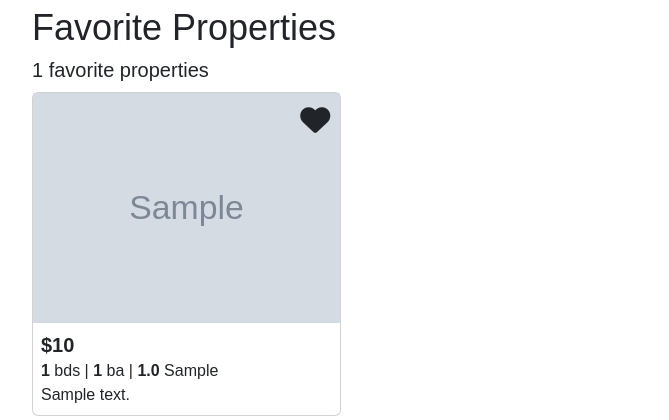
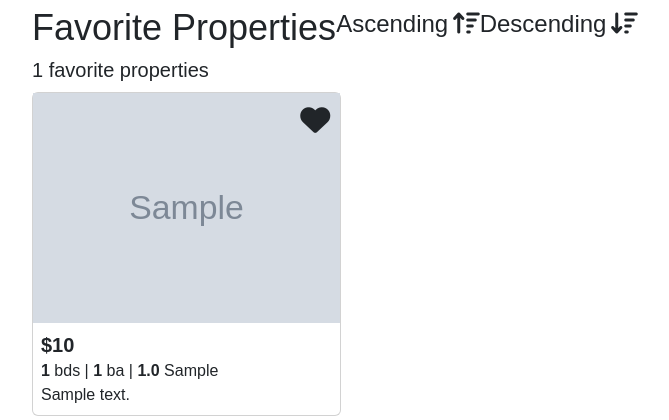
Before and after one commit to oanhle903/home-finder, a Flask app: page /users/1/favorites in a window 1280 px wide. Shown: the part 74-494 px from the top of the page, without its empty margins (128-797 px from the left). Run offline with Flask 3, Linux system fonts and the light colour scheme; tables that the repository leaves empty hold one stand-in row (values such as "Sample post"); grey boxes marked "Sample" are stand-in pictures; some libraries are stand-ins or nearby versions.

Commit message:
added sort favorite properties feature

```diff
--- a/crud.py
+++ b/crud.py
@@ -27,6 +27,7 @@ def get_user_by_email(email):
     """Get a user by email"""
 
     return User.query.filter(User.email == email).first()
+
 
 
 def create_property(zpid, address, zipcode, property_type, price, bathrooms, bedrooms, lot_area_value, lot_area_unit, img_src, longitude, latitude):
--- a/server.py
+++ b/server.py
@@ -102,15 +102,6 @@ def user_details(user_id):
     return render_template('user_details.html', user=user)
 
 
-@app.route('/users/<user_id>/favorites')
-def show_user_favorites(user_id):
-    """View details of a user's favorites"""
-
-    user = crud.get_user_by_id(user_id)
-    favorites = user.favorites
-
-    return render_template('user_favorites.html', user=user, favorites=favorites)
-
 
 @app.route('/users/<user_id>/schedules')
 def user_schedules(user_id):
@@ -202,6 +193,18 @@ def check_login():
         return 'logged_out'
 
 
+
+@app.route('/users/<user_id>/favorites')
+def show_user_favorites(user_id):
+    """View details of a user's favorites"""
+
+    user = crud.get_user_by_id(user_id)
+    favorites = user.favorites
+
+    return render_template('user_favorites.html', user=user, favorites=favorites)
+
+
+
 @app.route('/properties/<zpid>/favorite', methods=["POST"])
 def create_favorite(zpid):
     """Create a new favorite for the property."""
@@ -221,6 +224,26 @@ def create_favorite(zpid):
         flash(f"You added this property to favorites.")
 
     return redirect(f"/properties/{zpid}")
+
+
+
+@app.route('/properties/favorites/sort/<sort_order>', methods=["GET"])
+def sort_favorite(sort_order):
+    """Sort favorite properties by price."""
+
+    logged_in_email = session.get("user_email")
+    user = crud.get_user_by_email(logged_in_email)
+
+    if sort_order == 'low':
+        user.favorites = sorted(user.favorites, key=lambda x: x.property.price)
+    elif sort_order == 'high':
+        user.favorites = sorted(user.favorites, key=lambda x: x.property.price, reverse=True)
+
+
+    return render_template("user_favorites.html", user=user, favorites=user.favorites)
+
+
+
 
 @app.route('/properties/<zpid>/unfavorite', methods=["POST"])
 def remove_favorite(zpid):
--- a/templates/user_favorites.html
+++ b/templates/user_favorites.html
@@ -3,10 +3,29 @@
 {% block title %}{{ user.email }} - Favorites{% endblock %}
 
 {% block body %}
+<div class="mx-40 mt-2">
+    <div class="flex">
+        <div>
+            <p class="text-4xl mb-2">Favorite Properties</p>
+        </div>
+        <div id="low-to-high">
+            <span class="text-2xl">Ascending</span>
+            <a href="/properties/favorites/sort/low">
+                <button class="text-2xl">
+                    <i class="fa-solid fa-arrow-up-wide-short "></i>
+                  </button>
+            </a>
+        </div>
+        <div id="high-to-low">
+            <span class="text-2xl">Descending</span>
+            <a href="/properties/favorites/sort/high">
+                <button  class="text-2xl">
+                    <i class="fa-solid fa-arrow-down-wide-short"></i>
+                </button>
+            </a>
+        </div>
+    </div>
 
-
-<div class="mx-40 mt-2">
-    <p class="text-4xl mb-2">Favorite Properties</p>
     <p class="text-xl mb-2">{{ favorites|length }} favorite properties</p>
 
     <div class='cards grid grid-cols-3 gap-3 justify-items-center'>
@@ -38,4 +57,5 @@
     </div>
 </div>
 
+
 {% endblock %}
```
